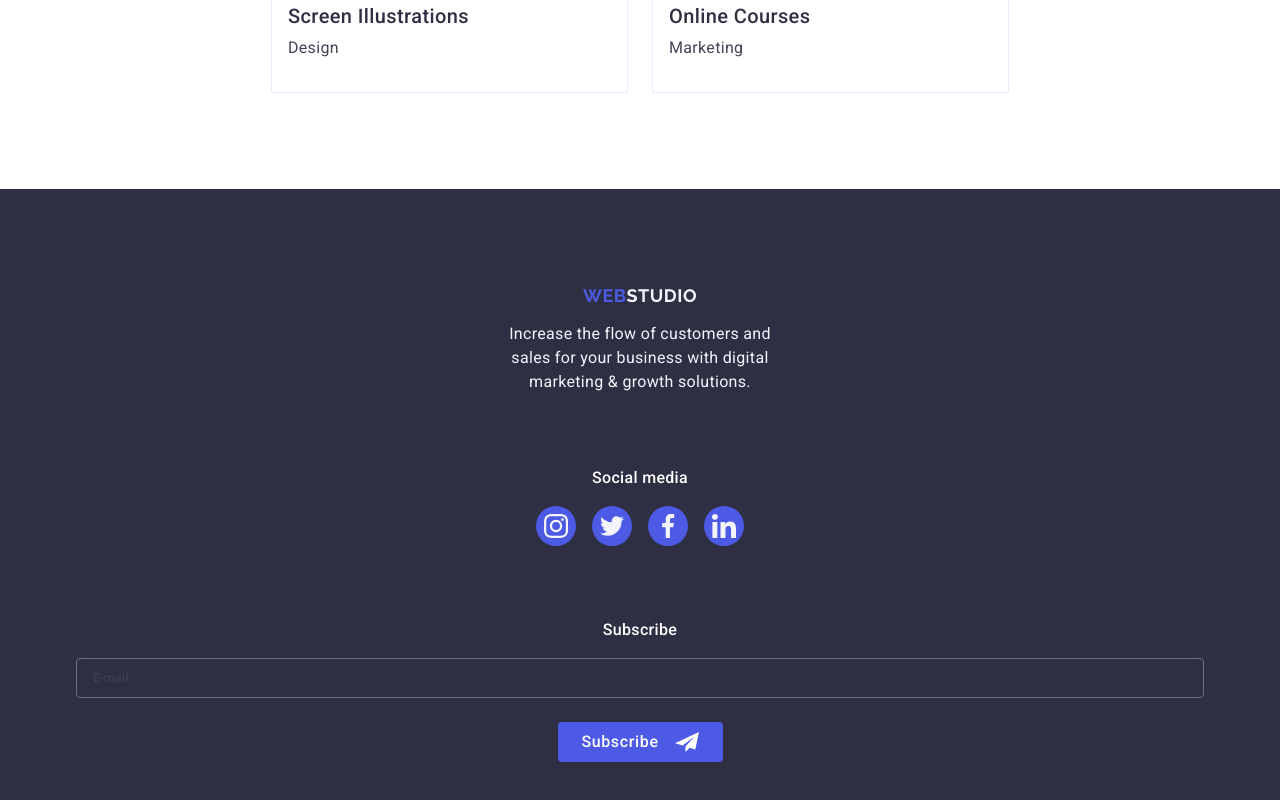
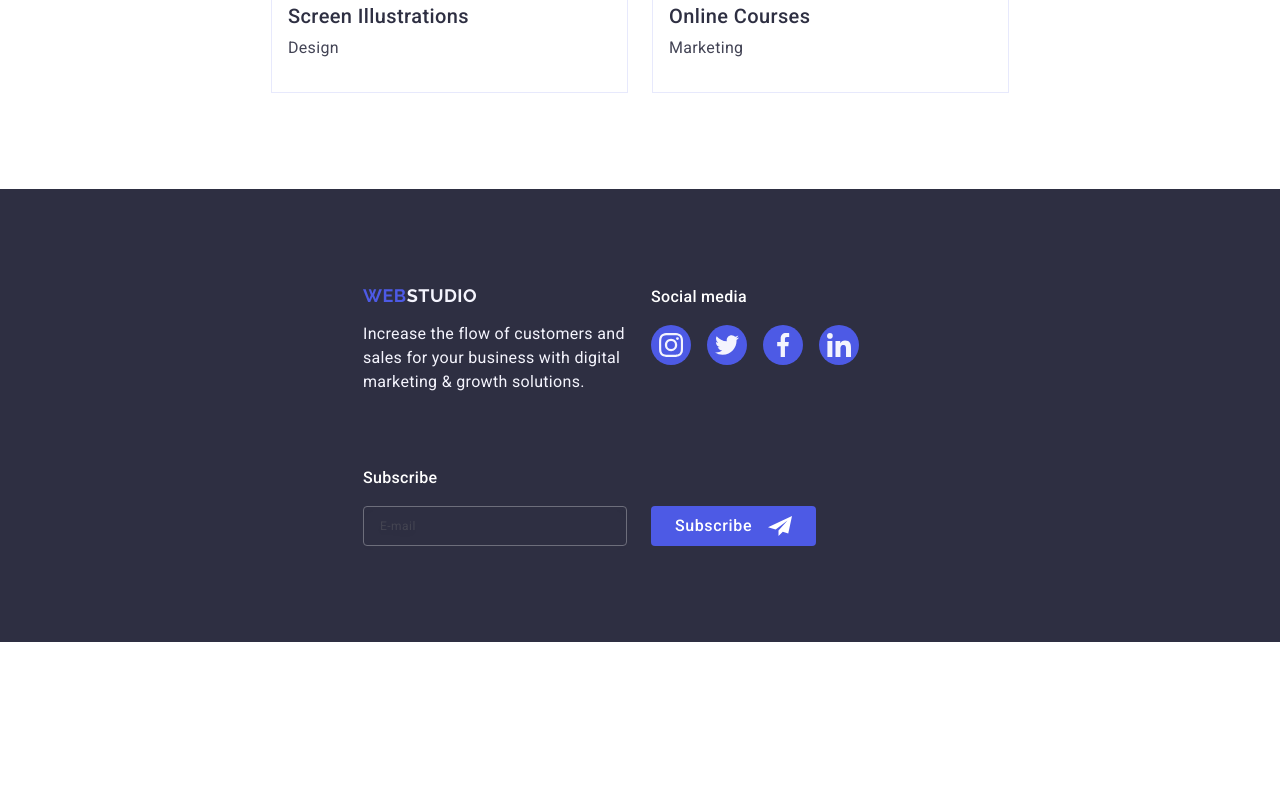
Before and after one commit to Surikhin/goit-markup-hw-06, a plain HTML site: page index.html in a window 1280 px wide. Shown: the part 3688-4488 px from the top of the page. After the commit the page ends 4330 px from the top, so only its background shows below. Drawn offline with nearby package versions, Linux system fonts and the light colour scheme.

Commit message:
add footer

```diff
--- a/css/styles.css
+++ b/css/styles.css
@@ -935,11 +935,34 @@ display: inline-flex;
         flex-basis: calc((100% - 24px) / 2);
     }
 
+    /* ================= /OUR PORTFOLIO TABLET STYLES ========== */
+    /* ================= FOOTER TABLET STYLES ========== */
+
+    .div-footer {
+        flex-direction: row;
+        flex-wrap: wrap;
+        align-items: baseline;
+        text-align: start;
+        row-gap: 72px;
+        column-gap: 0;
+        max-width: 584px;
+    }
+
+    .footer-logo-text {
+         margin-right: 24px
+    }
+
+        .footer-form {
+          flex-direction: row;
+          max-width: 453px;
+        }
+
+        .footer-input {
+            width: 264px;
+        }
 
 
-    /* ================= /OUR PORTFOLIO TABLET STYLES ========== */
 
-    /* ================= FOOTER TABLET STYLES ========== */
 
     /* ================= /FOOTER TABLET STYLES ========== */
 }
```
